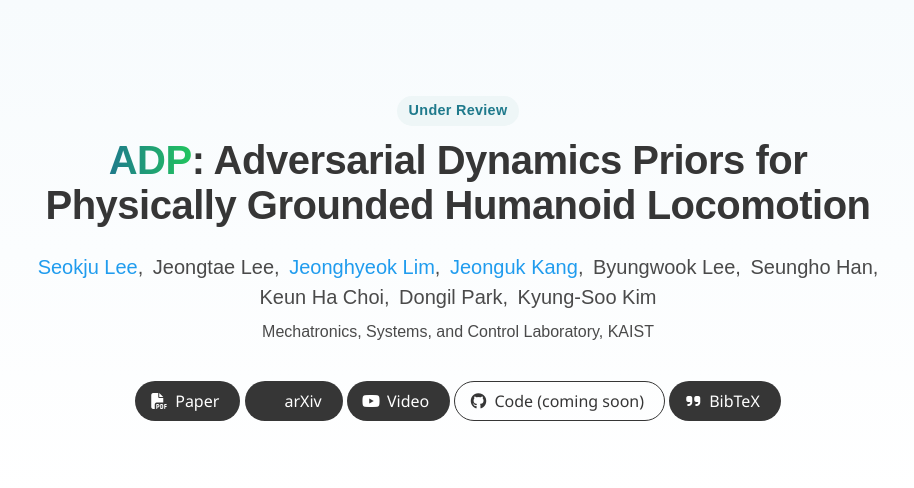
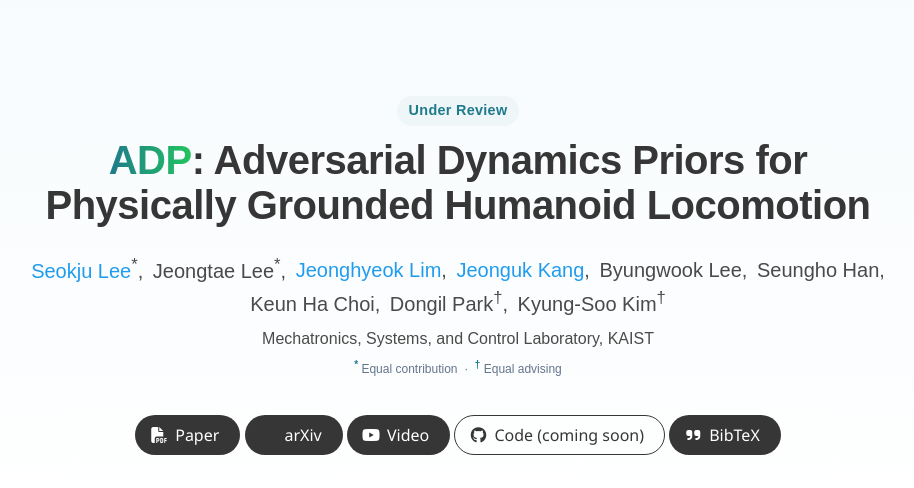
Before and after one commit to seokju-lee/adp, a plain HTML site: page index.html in a window 1280 px wide. Shown: the top 488 px of the page, without its empty margins (182-1096 px from the left). Drawn offline with nearby package versions, Linux system fonts and the light colour scheme; some icons are missing; a web font is replaced by a local one.

Commit message:
update authors

```diff
--- a/index.html
+++ b/index.html
@@ -26,7 +26,7 @@
   <link rel="stylesheet" href="static/css/bulma-slider.min.css">
   <link rel="stylesheet" href="static/css/fontawesome.all.min.css">
   <link rel="stylesheet" href="https://cdn.jsdelivr.net/gh/jpswalsh/academicons@1/css/academicons.min.css">
-  <link rel="stylesheet" href="static/css/index.css?v=4">
+  <link rel="stylesheet" href="static/css/index.css?v=5">
 
   <script src="https://ajax.googleapis.com/ajax/libs/jquery/3.5.1/jquery.min.js"></script>
   <script defer src="static/js/fontawesome.all.min.js"></script>
@@ -49,19 +49,23 @@
           </h1>
 
           <div class="is-size-5 publication-authors">
-            <span class="author-block"><a href="https://seokju-lee.github.io" target="_blank">Seokju Lee</a>,</span>
-            <span class="author-block">Jeongtae Lee,</span>
+            <span class="author-block"><a href="https://seokju-lee.github.io" target="_blank">Seokju Lee</a><sup>*</sup>,</span>
+            <span class="author-block">Jeongtae Lee<sup>*</sup>,</span>
             <span class="author-block"><a href="https://jeonghyeoklim.github.io/" target="_blank">Jeonghyeok Lim</a>,</span>
             <span class="author-block"><a href="https://jeonguk-kang.github.io/" target="_blank">Jeonguk Kang</a>,</span>
             <span class="author-block">Byungwook Lee,</span>
             <span class="author-block">Seungho Han,</span>
             <span class="author-block">Keun Ha Choi,</span>
-            <span class="author-block">Dongil Park,</span>
-            <span class="author-block">Kyung-Soo Kim</span>
+            <span class="author-block">Dongil Park<sup>&dagger;</sup>,</span>
+            <span class="author-block">Kyung-Soo Kim<sup>&dagger;</sup></span>
           </div>
 
           <div class="is-size-6 publication-authors" style="margin-top:0.5rem;">
             <span class="author-block">Mechatronics, Systems, and Control Laboratory, KAIST</span>
+          </div>
+
+          <div class="is-size-7 publication-authors adp-author-note">
+            <sup>*</sup> Equal contribution &nbsp;·&nbsp; <sup>&dagger;</sup> Equal advising
           </div>
 
           <div class="column has-text-centered" style="margin-top: 1.25rem;">
--- a/static/css/index.css
+++ b/static/css/index.css
@@ -119,6 +119,17 @@ body {
 
 .eql-cntrb {
   font-size: smaller;
+}
+
+.adp-author-note {
+  margin-top: 0.4rem;
+  color: #64748b;
+  font-size: 0.82rem;
+}
+
+.adp-author-note sup {
+  color: #1f7a8c;
+  font-weight: 600;
 }
 
 /* --- ADP custom styles --- */
```
